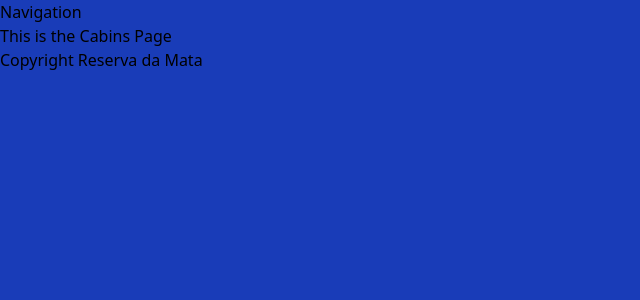
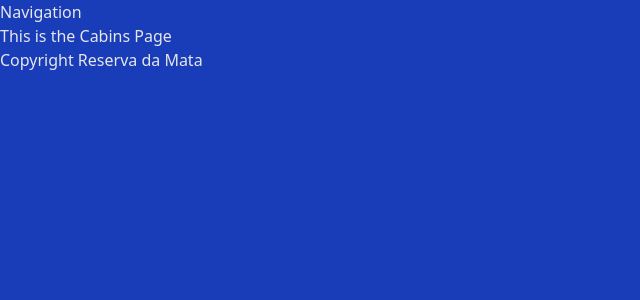
Before and after one commit to nicolsam/reserva-da-mata, a Next.js app: page /cabins in a window 1280 px wide. Shown: the top 300 px of the page, without its empty margins (0-640 px from the left). Built offline with nearby package versions, Linux system fonts and the light colour scheme.

Commit message:
feat: added title metadata

```diff
--- a/app/layout.tsx
+++ b/app/layout.tsx
@@ -5,7 +5,12 @@ import "@/app/_styles/globals.css";
 import type { Metadata } from "next";
 
 export const metadata: Metadata = {
-  title: "Reserva da Mata",
+  title: {
+    template: '%s | Reserva da Mata',
+    default: 'Welcome | Reserva da Mata',
+  },
+  description:
+    'Reserva da Mata is a reserve ecosystem focused on natural retreats and luxury chalets in Brazil.',
 };
 
 export default function RootLayout({
@@ -15,7 +20,7 @@ export default function RootLayout({
 }>) {
   return (
     <html lang="pt-BR">
-      <body className="bg-blue-800">
+      <body className="bg-blue-800 text-gray-200">
 
         <header>
           <Navigation />
```
